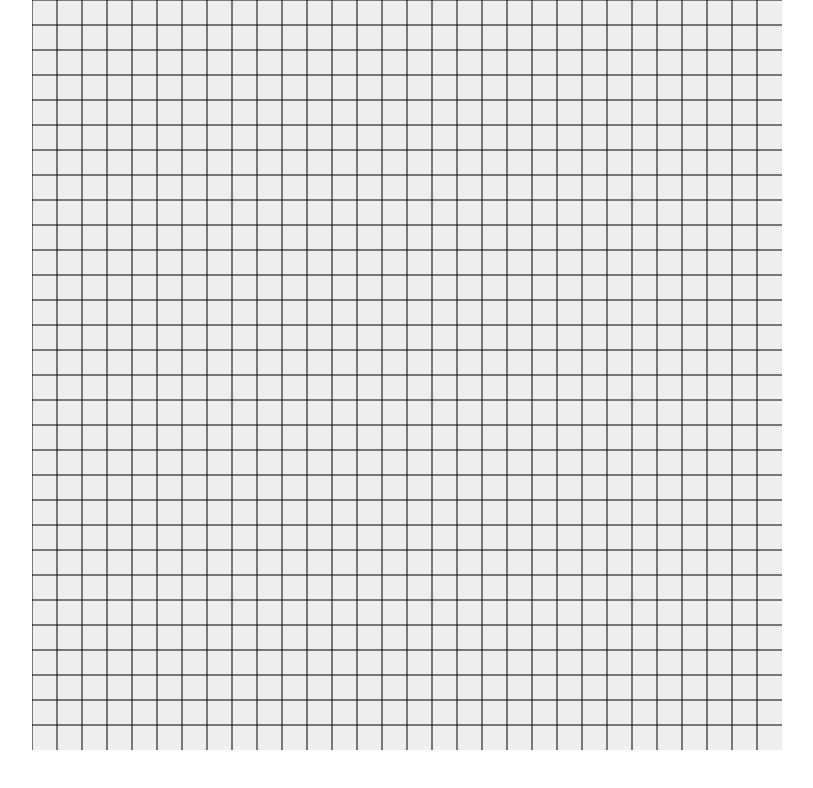
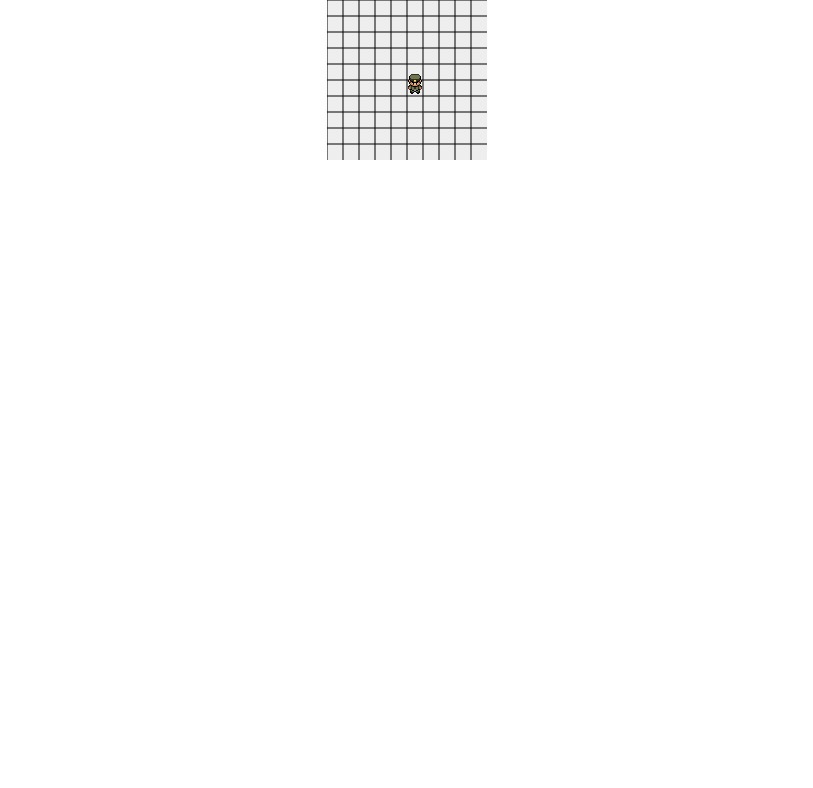
Before and after one commit to Anotm/Wondering-Pixel-People, a plain HTML site: page index.html in a window 1280 px wide. Shown: the whole page, without its empty margins (233-1046 px from the left). Drawn offline with Linux system fonts and the light colour scheme.

Commit message:
finished spite implimitation

```diff
--- a/js/Game.js
+++ b/js/Game.js
@@ -4,11 +4,11 @@ class Game {
 		canvas.attr("width", CANVAS_WIDTH);
 		canvas.attr("height", CANVAS_HEIGHT);
 		this.drawGrid();
-		this.person = new Person(false, "bob", 5, 5);
+		this.person = new Person(false, "bob", 5, 5, "./img/person/soldier.png");
 
 		this.gameGrid = [];
 
-		setInterval(function(){this.draw()}.bind(this), 10);
+		setInterval(function(){this.draw()}.bind(this), 100);
 	}
 
 	drawGrid() {
--- a/js/Person.js
+++ b/js/Person.js
@@ -1,24 +1,77 @@
 class Person {
-	constructor(isComp, personType, cell_x, cell_y) {
+	constructor(isComp, personType, cell_x, cell_y, sprite) {
 		this.isComp = isComp;
 		this.personType = personType;
 
 		this.x = cell_x * CELL_WIDTH;
 		this.y = cell_y * CELL_WIDTH;
-		this.dx = 2;
-		this.dy = 2;
+		this.dx = CELL_WIDTH / 4;
+		this.dy = CELL_WIDTH / 4;
+
+		this.target_x = 0;
+		this.target_y = 0;
+		this.dest_set = false;
+
+		this.dir = 0; // 0-Down 1-Left 2-Right 3-UP
+		this.sprite = new Image();
+		this.sprite.src = sprite;
+		this.frame_count = 4;
+		this.current_frame = 0;
+		this.frame_width = 16;
+		this.frame_height = 25;
 	}
 
 	draw() {
-		ctx.beginPath();
-		ctx.rect(this.x, this.y, CELL_WIDTH, CELL_WIDTH);
-		ctx.fillStyle = "#FF0000";
-		ctx.fill();
-		ctx.closePath();
+		// ctx.beginPath();
+		// ctx.rect(this.x, this.y, CELL_WIDTH, CELL_WIDTH);
+		// ctx.fillStyle = "#FF0000";
+		// ctx.fill();
+		// ctx.closePath();
+
+		ctx.drawImage(
+			this.sprite,
+			this.current_frame*this.frame_width, // x of frame in sprite
+			this.dir*this.frame_height, // y of frame in sprite
+			this.frame_width, // width of frame in sprite
+			this.frame_height, // height of frame in sprite
+			this.x, // x-coordinates of image on canvas
+			this.y-(this.frame_height-CELL_WIDTH), // y-coordinates of image on canvas
+			this.frame_width, // width of image on canvas
+			this.frame_height // height of image on canvas
+		)
 	}
 
 	move() {
-		this.x += this.dx;
-		this.y += this.dy;
+		if (this.x != this.target_x && this.dest_set) {
+			const unit_vector = (this.target_x - this.x) / Math.abs(this.target_x - this.x)
+			this.x += this.dx * unit_vector;
+			if (unit_vector == -1) {
+				this.dir = 1
+			} else {
+				this.dir = 2
+			}
+			this.current_frame = (this.current_frame + 1) % this.frame_count;
+		} else if (this.y != this.target_y && this.dest_set) {
+			const unit_vector = (this.target_y - this.y) / Math.abs(this.target_y - this.y)
+			this.y += this.dy * unit_vector;
+			if (unit_vector == -1) {
+				this.dir = 3
+			} else {
+				this.dir = 0
+			}
+			this.current_frame = (this.current_frame + 1) % this.frame_count;
+		}
+
+		if (this.x == this.target_x && this.y == this.target_y && this.dest_set) {
+			this.dest_set = false;
+		}
+
+	}
+
+	moveCell(cell_x, cell_y) {
+		this.target_x = cell_x * CELL_WIDTH;
+		this.target_y = cell_y * CELL_WIDTH;
+		this.dest_set = true;
+		console.log(this.target_x, this.target_y);
 	}
 }
--- a/js/const.js
+++ b/js/const.js
@@ -1,10 +1,10 @@
 const canvas = $("#myCanvas");
 const ctx = canvas[0].getContext("2d");
 
-CELL_WIDTH = 25 // pixels
+CELL_WIDTH = 16 // pixels
 
-GRID_WIDTH = 30 // cells
-GRID_HEIGHT = 30 // cells
+GRID_WIDTH = 10 // cells
+GRID_HEIGHT = 10 // cells
 
 CANVAS_WIDTH = CELL_WIDTH * GRID_WIDTH; // pixels
 CANVAS_HEIGHT = CELL_WIDTH * GRID_HEIGHT; // pixels
```
Also changed, not shown: index.html (+5 -5 lines), img/person/soldier.png (added), img/ref1.png (added), img/ref2.png (added), img/ref3.png (added), img/ref4.png (added), js/Block.js (added), 1 other file.
